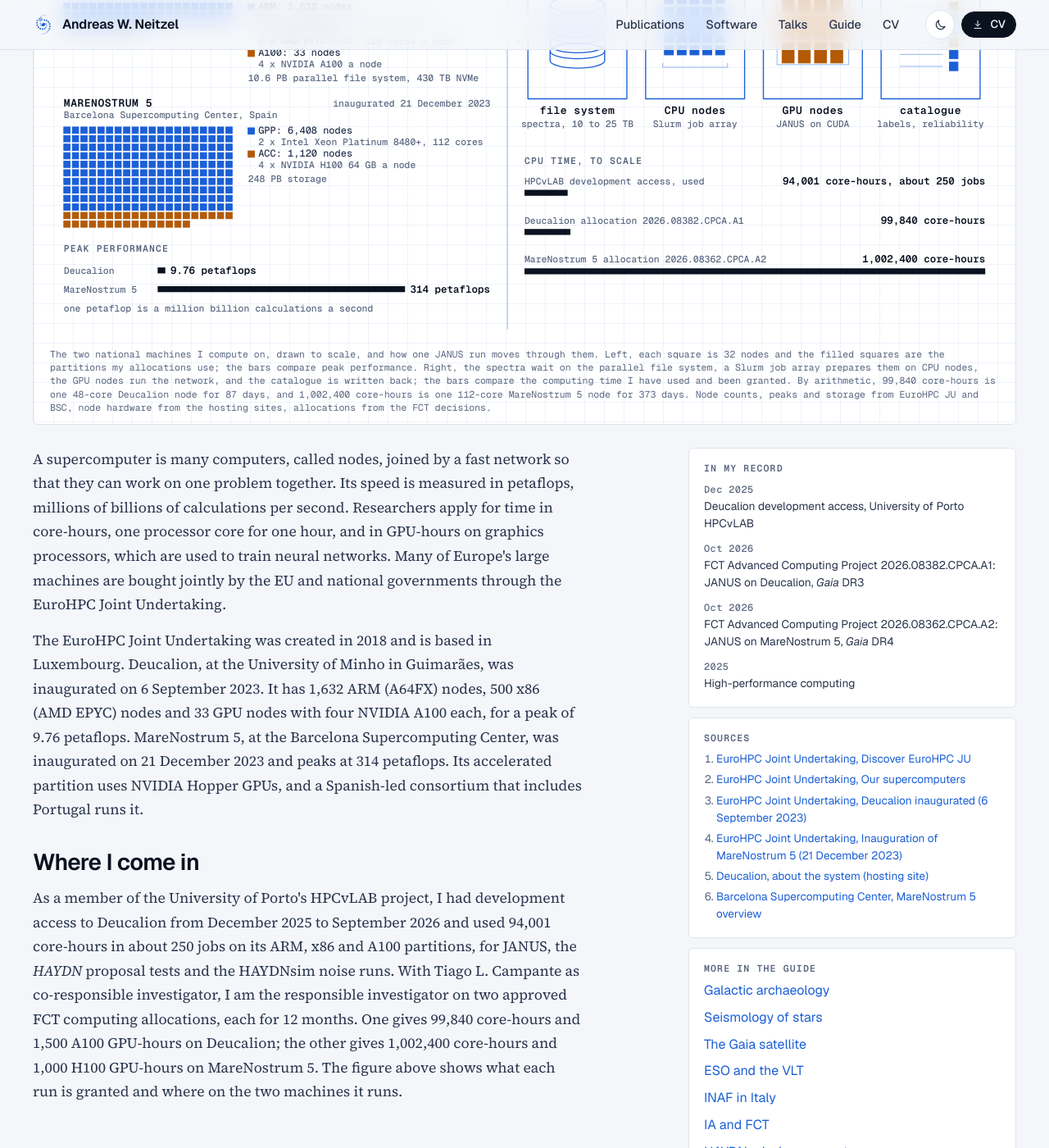
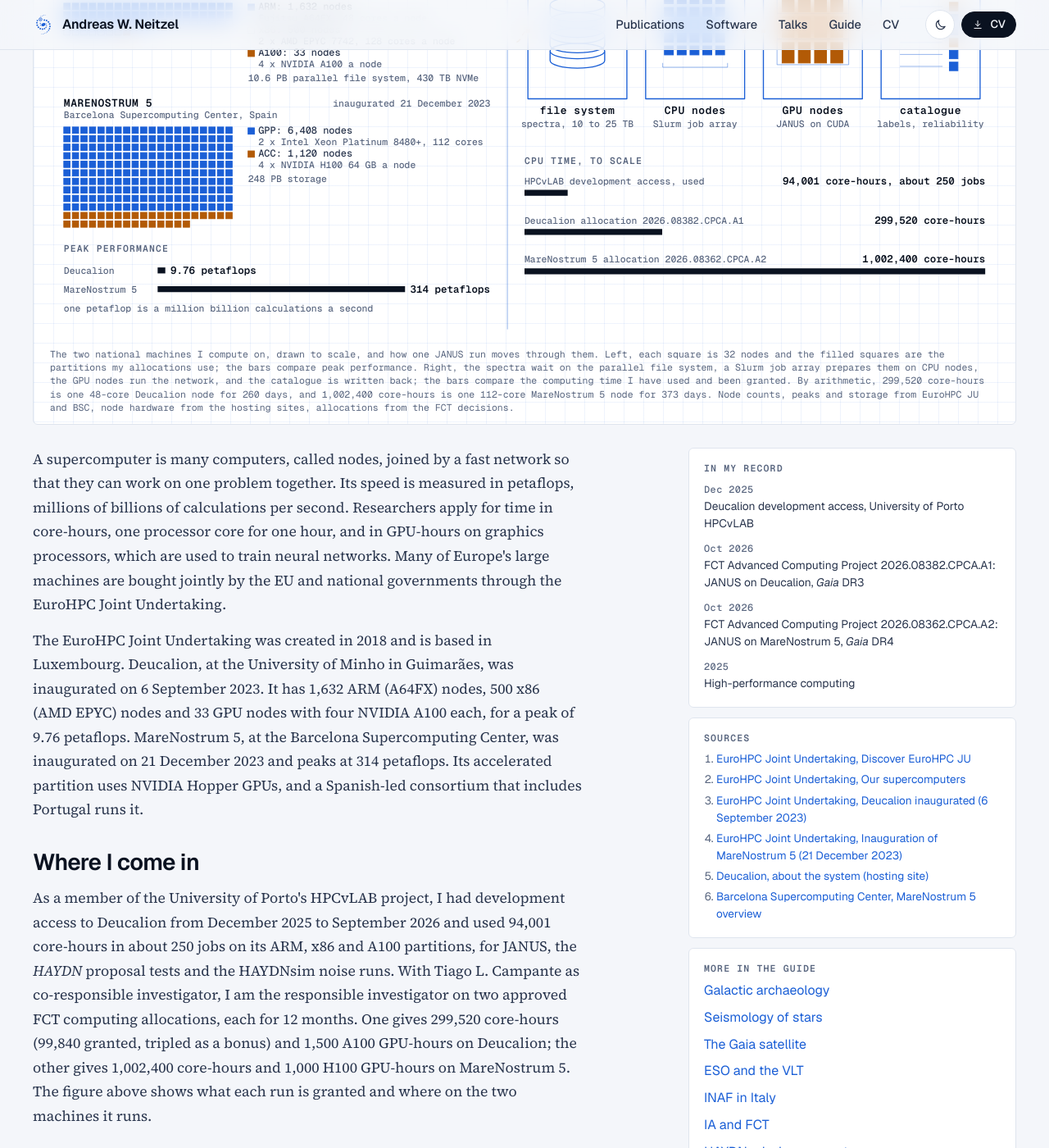
Before and after one commit to AndreasWNeitzel/AndreasWNeitzel.github.io, a Jekyll site: the page built from _guide/supercomputers.md, in a window 1280 px wide and 1400 px high, scrolled down 385 px. Shown: the whole window at 82% size. Built offline with Jekyll 4.4.1, drawn with Linux system fonts in a browser that asks for light colours.

Commit message:
Carry the tripled Deucalion allocation through the site
- The ledger now records 299,520 ARM core-hours on 2026.08382.CPCA.A1 (99,840 granted, tripled as a bonus) and the HAYDNsim paper in preparation
- Update the approved total to 1.3 million core-hours on the home page, FIG 1 and the HPC schematic

```diff
--- a/_data/home.yml
+++ b/_data/home.yml
@@ -17,7 +17,7 @@
 glance:
   - {n: "4", label: refereed papers}
   - {n: "16", label: talks and posters}
-  - {n: "1.1 M", label: core-hours approved}
+  - {n: "1.3 M", label: core-hours approved}
   - {n: "5", label: fellowships and allocations}
 
 highlights:
@@ -30,7 +30,7 @@
     ledger: pub-2025-neitzel-manifold-learning
   - tag: hpc
     label: HPC
-    title: 1.1 million core-hours approved
+    title: 1.3 million core-hours approved
     text: Responsible investigator on two FCT computing projects, on MareNostrum 5 and Deucalion, with 2,500 GPU-hours.
     when: "2026"
     url: /guide/supercomputers/
@@ -96,7 +96,7 @@
       - "<strong>ArqueoGal PhD fellowship</strong>, FCT project 2024.15303.PEX, 2026 to 2027"
       - "<strong>FCT MSc research grant</strong>, BreakStarS project, 2021 to 2022"
       - "<strong>MareNostrum 5</strong>: 1,002,400 core-hours and 1,000 H100 GPU-hours, as responsible investigator, approved 2026"
-      - "<strong>Deucalion</strong>: 99,840 core-hours and 1,500 A100 GPU-hours, as responsible investigator, approved 2026"
+      - "<strong>Deucalion</strong>: 299,520 core-hours (99,840 granted, tripled as a bonus) and 1,500 A100 GPU-hours, as responsible investigator, approved 2026"
   - id: leadership
     title: Leadership
     count: "3"
--- a/_guide/supercomputers.md
+++ b/_guide/supercomputers.md
@@ -6,7 +6,7 @@
 hero: false
 extra_css: [/assets/css/hpc.css]
 wide_figure: figures/hpc.svg
-wide_caption: "The two national machines I compute on, drawn to scale, and how one JANUS run moves through them. Left, each square is 32 nodes and the filled squares are the partitions my allocations use; the bars compare peak performance. Right, the spectra wait on the parallel file system, a Slurm job array prepares them on CPU nodes, the GPU nodes run the network, and the catalogue is written back; the bars compare the computing time I have used and been granted. By arithmetic, 99,840 core-hours is one 48-core Deucalion node for 87 days, and 1,002,400 core-hours is one 112-core MareNostrum 5 node for 373 days. Node counts, peaks and storage from EuroHPC JU and BSC, node hardware from the hosting sites, allocations from the FCT decisions."
+wide_caption: "The two national machines I compute on, drawn to scale, and how one JANUS run moves through them. Left, each square is 32 nodes and the filled squares are the partitions my allocations use; the bars compare peak performance. Right, the spectra wait on the parallel file system, a Slurm job array prepares them on CPU nodes, the GPU nodes run the network, and the catalogue is written back; the bars compare the computing time I have used and been granted. By arithmetic, 299,520 core-hours is one 48-core Deucalion node for 260 days, and 1,002,400 core-hours is one 112-core MareNostrum 5 node for 373 days. Node counts, peaks and storage from EuroHPC JU and BSC, node hardware from the hosting sites, allocations from the FCT decisions."
 image: /assets/img/guide/supercomputers.webp
 image_alt: "Rows of black computer cabinets in a white machine hall, with bundles of teal cables running along their tops and down their fronts."
 image_credit: "Steve Jurvetson / Wikimedia Commons"
@@ -32,4 +32,4 @@
 
 ## Where I come in
 
-As a member of the University of Porto's HPCvLAB project, I had development access to Deucalion from December 2025 to September 2026 and used 94,001 core-hours in about 250 jobs on its ARM, x86 and A100 partitions, for JANUS, the *HAYDN* proposal tests and the HAYDNsim noise runs. With Tiago L. Campante as co-responsible investigator, I am the responsible investigator on two approved FCT computing allocations, each for 12 months. One gives 99,840 core-hours and 1,500 A100 GPU-hours on Deucalion; the other gives 1,002,400 core-hours and 1,000 H100 GPU-hours on MareNostrum 5. The figure above shows what each run is granted and where on the two machines it runs.
+As a member of the University of Porto's HPCvLAB project, I had development access to Deucalion from December 2025 to September 2026 and used 94,001 core-hours in about 250 jobs on its ARM, x86 and A100 partitions, for JANUS, the *HAYDN* proposal tests and the HAYDNsim noise runs. With Tiago L. Campante as co-responsible investigator, I am the responsible investigator on two approved FCT computing allocations, each for 12 months. One gives 299,520 core-hours (99,840 granted, tripled as a bonus) and 1,500 A100 GPU-hours on Deucalion; the other gives 1,002,400 core-hours and 1,000 H100 GPU-hours on MareNostrum 5. The figure above shows what each run is granted and where on the two machines it runs.
--- a/assets/js/site.js
+++ b/assets/js/site.js
@@ -49,7 +49,7 @@
       labels: ["Labels with reliability.", "Teff, log g, [M/H], [α/M], [Fe/H] and [Mg/H], each with a per-star median and spread, plus a calibrated probability that the prediction misses and a novelty score for stars unlike the training set."],
       starfold: ["Starfold.", "My open-source package for finding groups without labels: UMAP and HDBSCAN with an unsupervised search, refit 32 times to measure how often each group recurs."],
       galaxy: ["The Milky Way.", "Grouped by chemistry, age and motion, stars separate into the thin disc, thick disc, halo and accreted debris, the populations that record how the Galaxy was assembled. My 2025 paper tested this on a simulated galaxy."],
-      hpc: ["Compute.", "Responsible investigator on two approved FCT allocations: 1,002,400 core-hours and 1,000 H100 GPU-hours on MareNostrum 5, and 99,840 core-hours and 1,500 A100 GPU-hours on Deucalion."],
+      hpc: ["Compute.", "Responsible investigator on two approved FCT allocations: 1,002,400 core-hours and 1,000 H100 GPU-hours on MareNostrum 5, and 299,520 core-hours and 1,500 A100 GPU-hours on Deucalion."],
     };
     const titleEl = fig.querySelector("[data-cap-title]");
     const textEl = fig.querySelector("[data-cap-text]");
```
Also changed, not shown: _data/ledger.yml (+26 -6 lines), _includes/figures/hpc.svg, _includes/figures/pipeline.svg, 3 other files.
